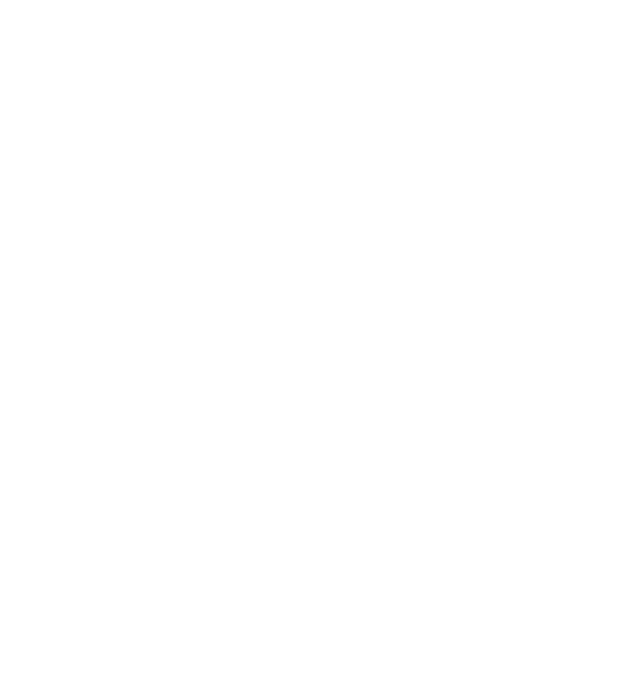
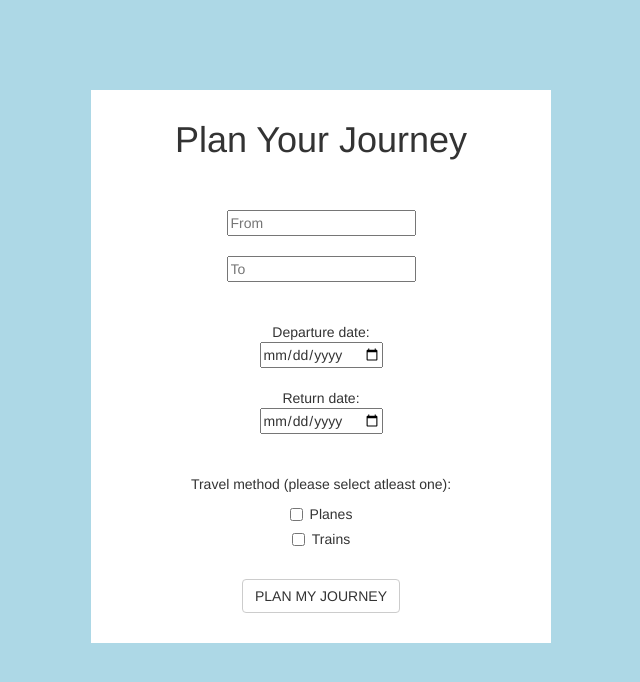
Before and after one commit to EleniSkouroupathi/not-by-plane, a website: page index.html in a window 1280 px wide. Shown: the whole page, without its empty margins (319-959 px from the left). Drawn offline with Linux system fonts and the light colour scheme.

Commit message:
#7-index-page

```diff
--- a/index.html
+++ b/index.html
@@ -1,9 +1,34 @@
+
 <!doctype html>
 <html>
 <head>
+	<link rel="stylesheet" type="text/css" href="bower_components/bootstrap/dist/css/bootstrap.css">
+	<link rel="stylesheet" type="text/css" href="stylesheets/master.css">
 	<title> Not By Plane</title>
 </head>
 <body>
-
+		<center>
+	<div id="wrapper" style="padding:10px;border:90px solid lightblue; background:white; max-width:50%" background:white;>
+		<h1> Plan Your Journey </h1> <br><br>
+		<form>
+			<input class="spacing" type="text" placeholder="From"> <br><br>
+			<input class="spacing" type="text" placeholder="To"> <br><br><br>
+			<div>Departure date:</div>
+			<input class="date" type="date"> <br><br>
+			<div>Return date:</div>
+			<input class="date" type="date"> <br><br><br>
+			Travel method (please select atleast one):
+			<div class="checkbox">
+				<label><input type="checkbox" value="">Planes</label>
+			</div>
+			<div class="checkbox">
+				<label><input type="checkbox" value="">Trains</label>
+			</div><br>
+			<div>
+				<button type="button" class="btn btn-default">PLAN MY JOURNEY</button>
+			</div><br>
+		</form>
+	</div>
+</center>
 </body>
 </html>
--- /dev/null
+++ b/stylesheets/master.css
@@ -0,0 +1,2 @@
+body {
+background-color: lightblue;}
```
